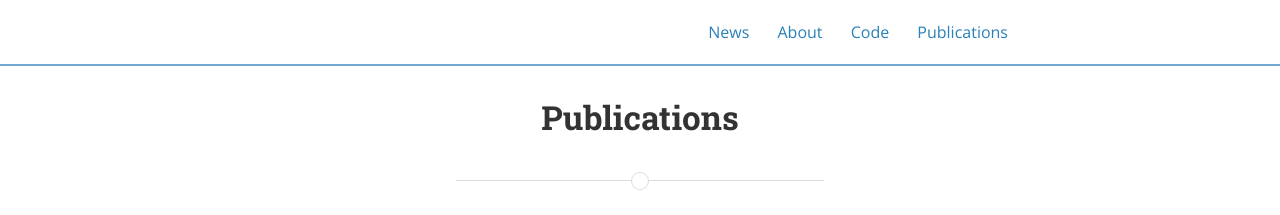
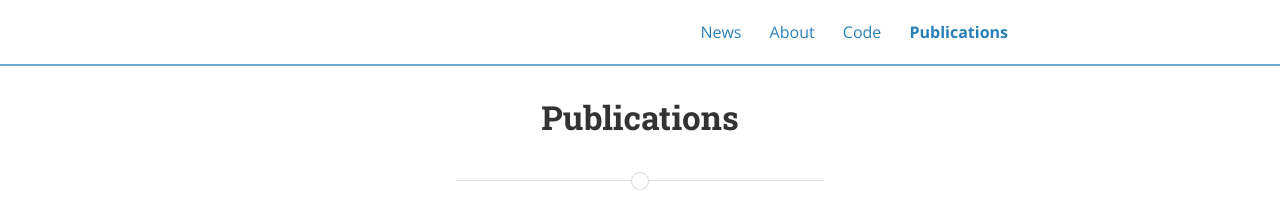
Before and after one commit to gstonge/gstonge.github.io, a Jekyll site: the page built from publications.md, in a window 1280 px wide. Shown: the top 215 px of the page. Built offline with Jekyll 4.4.1, drawn with Linux system fonts in a browser that asks for light colours; nearby versions of some CDN libraries.

Commit message:
some stylistic changes

```diff
--- a/_includes/header.html
+++ b/_includes/header.html
@@ -6,10 +6,14 @@
     <nav role="navigation">
       <ul id="js-navigation-menu" class="navigation-menu show">
         <li class="nav-link"><a href="/">News</a>
-        {% for page in site.pages %}
-          {% if page.title and page.main_nav != false and page.title !=
-          "Archive" %}
-          <li class="nav-link"><a href="{{ page.url | prepend: site.baseurl }}">{{ page.title }}</a>
+        {% for otherpage in site.pages %}
+          {% if otherpage.title and otherpage.main_nav != false and
+          page.title==otherpage.title and otherpage.title != "Archive"%}
+          <li class="nav-link active-nav"><a href="{{ otherpage.url | prepend: site.baseurl }}">{{ otherpage.title }}</a>
+          {% else %}
+            {% if otherpage.title and otherpage.main_nav != false and otherpage.title != "Archive"%}
+            <li class="nav-link"><a href="{{ otherpage.url | prepend: site.baseurl }}">{{ otherpage.title }}</a>
+            {% endif %}
           {% endif %}
         {% endfor %}
       </ul>
--- a/_sass/_layout.scss
+++ b/_sass/_layout.scss
@@ -188,6 +188,11 @@ pre code.hljs {
     	}
     }
   }
+  li.active-nav {
+  	a {
+  		font-weight: bold;
+  	}
+  }
 }
 
 /*
@@ -339,7 +344,7 @@ pre code.hljs {
 			}
 		}
 		.profile {
-			max-width: 320px;
+			max-width: 230px;
 			margin: auto;
 			padding-bottom: 0.5em;
  		}
```
Also changed, not shown: about.md (+5 -1 lines), 1 other file.
